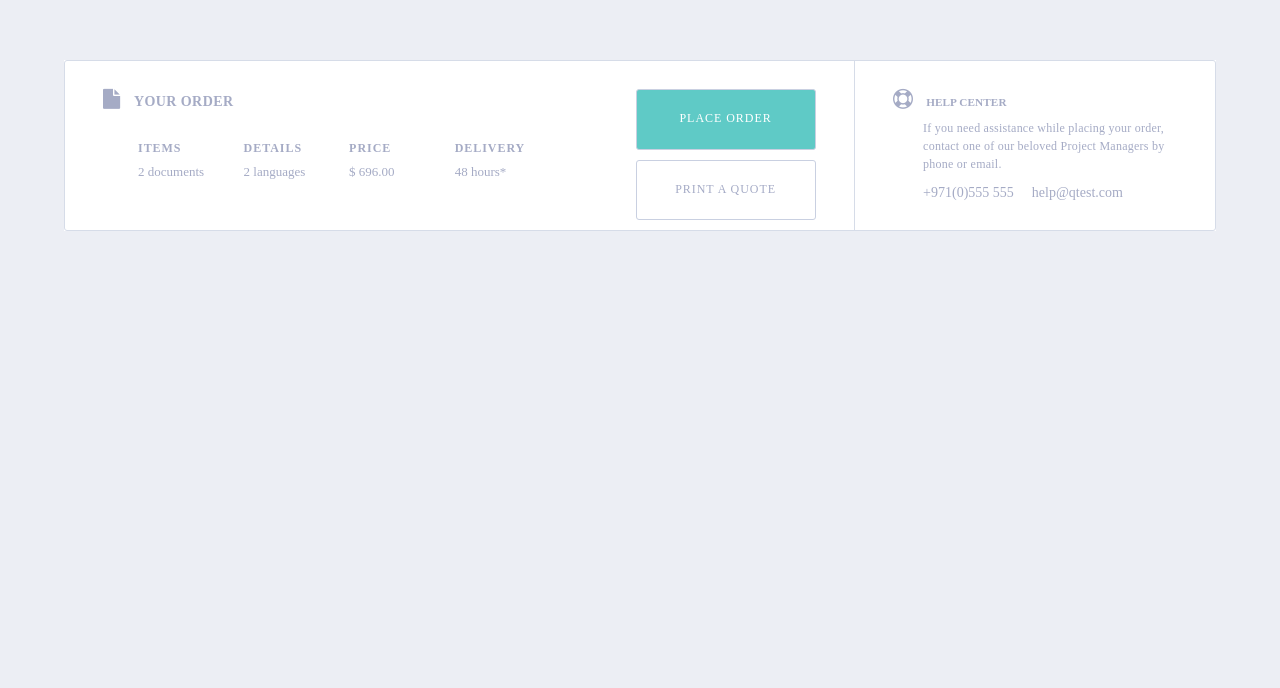
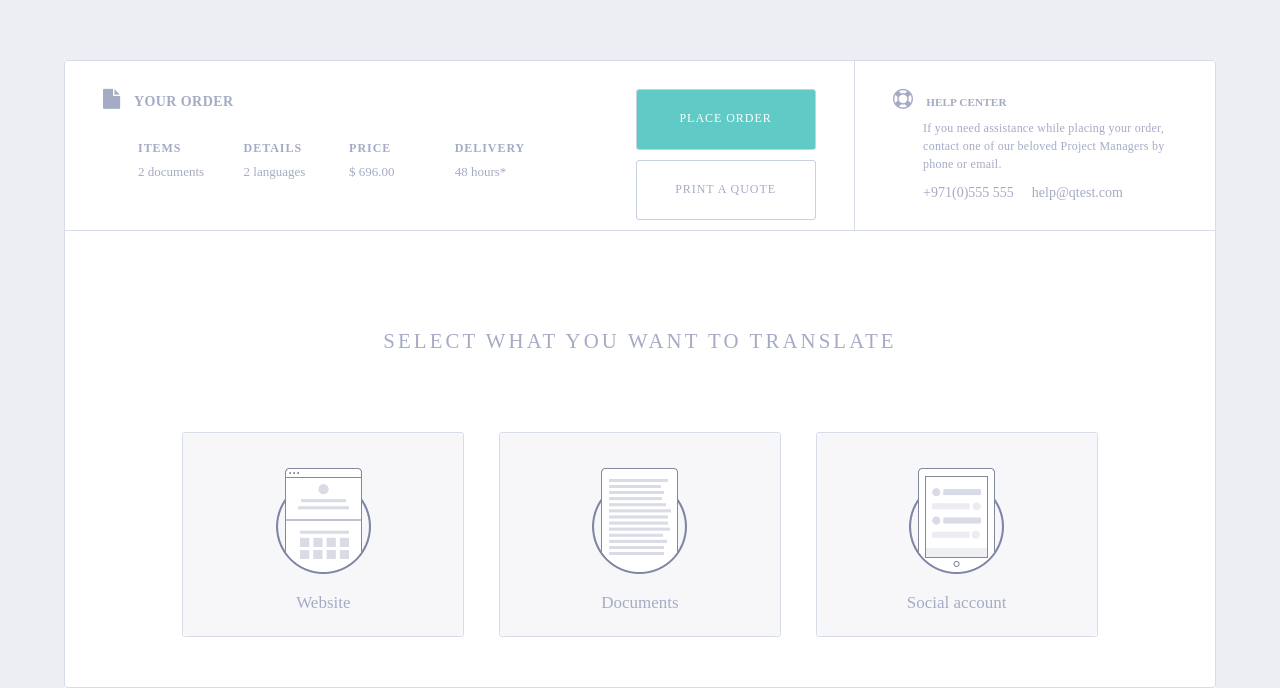
Before and after one commit to IgorKurkov/checkout-form-mockup, a website: page app/index.html in a window 1280 px wide. Shown: the part 169-857 px from the top of the page. Before the commit the page ends 800 px from the top, so only its background shows below. Drawn offline with nearby package versions, Linux system fonts and the light colour scheme.

Commit message:
section select types - finished

```diff
--- a/app/index.html
+++ b/app/index.html
@@ -59,6 +59,37 @@
       <div class="form-container">
           <form id="main-form" action="send()">
 
+            <section class="selectable">
+              <h1 class="main-title">Select what you want to translate</h1>
+
+              <fieldset>
+                <div class="flex-container">
+                    <div class="select-type">
+                        <input required type="radio" name="select-type" id="type1" value="website">
+                        <label for="type1" class="select-wrapper">
+                          <img src="img/website.png" alt="">
+                          <span>Website</span>
+                        </label>
+                      </div>
+                      <div class="select-type">
+                          <input required  type="radio" name="select-type" id="type2" value="website"/>
+                          <label for="type2" class="select-wrapper">
+                            <img src="img/docs.png" alt="">
+                            <span>Documents</span>
+                          </label>
+                        </div>
+                        <div class="select-type">
+                            <input  required  type="radio" name="select-type" id="type3" value="website"/>
+                            <label for="type3" class="select-wrapper">
+                              <img src="img/account.png" alt="">
+                              <span>Social account</span>
+                            </label>
+                          </div>
+                  </div>
+                </div>
+              </fieldset>
+            </section>
+
           </form>
         </div>
     </main>
--- /dev/null
+++ b/app/less/_form.less
@@ -0,0 +1,74 @@
+.form-container {
+  position: relative;
+  width: 950px;
+  margin: 0 auto;
+}
+
+section.selectable {
+  position: relative;
+  width: 100%;
+  margin-bottom: 50px;
+}
+
+.main-title {
+  margin: 100px 0 80px;
+  letter-spacing: 0.15em;
+  font-size: 1.3em;
+  text-transform: uppercase;
+  text-align: center;
+}
+
+.flex-container {
+  display: flex;
+  justify-content: space-around;
+  .select-type {
+    width: 280px;
+    border: 1px solid @border-color;
+    border-radius: 3px;
+    input {
+      position: absolute;
+      opacity: 0;
+    }
+  }
+}
+.select-wrapper {
+  position: relative;
+	z-index: 1;
+	border: 5px solid transparent;
+  border-radius: 5px;
+  background-color: #F7F7FA;
+  display: flex;
+  // width: 100%;
+  flex-direction: column;
+  align-items: center;
+  cursor: pointer;
+  img {
+    width: 95px;
+    margin: 30px auto 0;
+  }
+  span {
+    display: block;
+    margin: 20px;
+    font-size: 17px;
+    font-weight: 500;
+  }
+}
+
+input:checked + .select-wrapper {
+	border: 5px solid @sky-blue;
+  border-radius: 5px;
+}
+
+input:checked + .select-wrapper:before {
+  font-family: 'FontAwesome';
+  // z-index: 2;
+	content: "\f058";
+	position: absolute;
+	top: -8px;
+	left: 260px;
+	color: @sky-blue;
+	font-size: 24pt;
+	z-index: 2;
+	background-color: #ffffff;
+  line-height: 10pt;
+}
--- a/app/less/_order-section.less
+++ b/app/less/_order-section.less
@@ -1,8 +1,8 @@
 .order-section {
   position: relative;
   display: flex;
-  border: 1px solid @border-color;
-  border-radius: 3px;
+  border-bottom: 1px solid @border-color;
+  // border-radius: 3px;
 
   .order-summary.left {
     padding: 28px 0px 0px 38px;
--- a/app/less/inc/_vars.less
+++ b/app/less/inc/_vars.less
@@ -2,3 +2,4 @@
 @font-color: #A5ABC5;
 @border-color: #D6DCE8;
 @action-color: #5FCAC6;
+@sky-blue: #76A7E1;
--- a/app/less/styles.less
+++ b/app/less/styles.less
@@ -20,9 +20,13 @@ body {
   margin: 0 auto;
   background-color: #fff;
 
+
+
   @import '_header';
 
   main {
+    border: 1px solid @border-color;
+    border-radius: 3px;
     @import '_order-section';
     @import '_form';
   }
```
Also changed, not shown: app/css/styles.min.css, app/img/account.png (added), app/img/docs.png (added), app/img/mark-invalid.png (added), app/img/mark-valid.png (added), app/img/mark-visa.png (added), app/img/payment-amazon.png (added), app/img/payment-paypal.png (added), app/img/payment-visa-mastercard.png (added), app/img/website.png (added).
